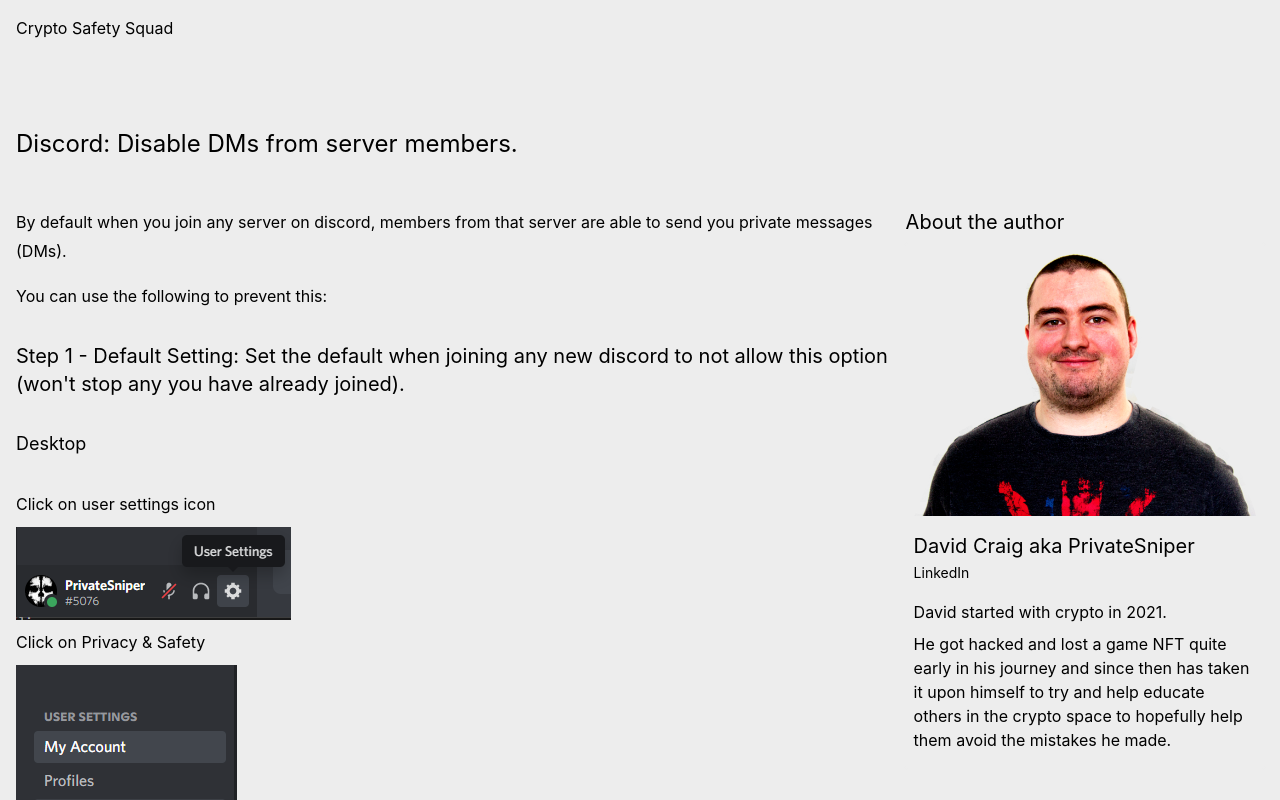
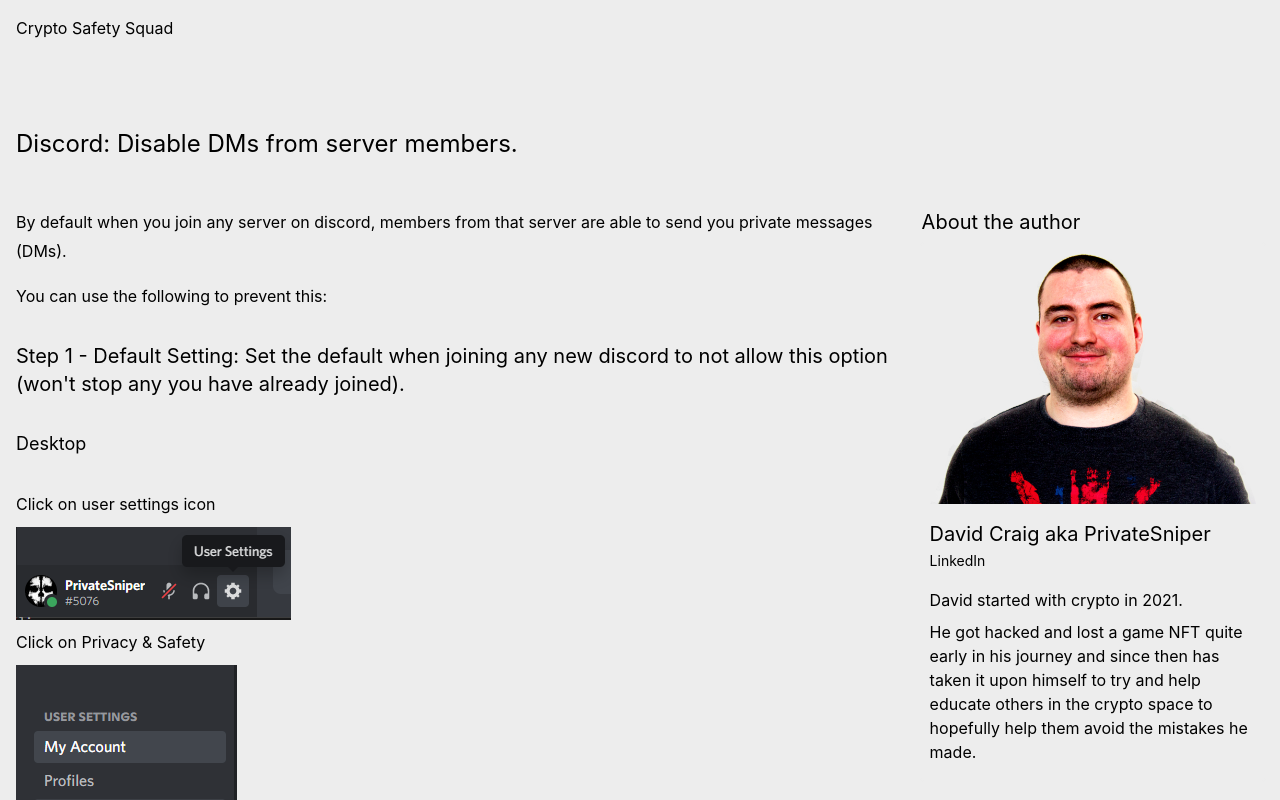
Before and after one commit to CryptoSafetySquad/website, a Next.js app: page /guides/discorddm in a window 1280 px wide. Shown: the top 800 px of the page. Built offline with nearby package versions, Linux system fonts and the light colour scheme.

Commit message:
Increase grid gap.

```diff
--- a/Components/Page.tsx
+++ b/Components/Page.tsx
@@ -22,7 +22,7 @@
 
       <main className='max-w-7xl m-auto py-4 px-2 md:py-12 md:px-4 bg-dark rounded-md'>
         <h1 className='mt-6 mb-12'>{title}</h1>
-        <div className='xl:grid grid-cols-[70%,1fr] gap-4'>
+        <div className='xl:grid grid-cols-[70%,1fr] gap-8'>
           <div>
             {content}
           </div>
```
